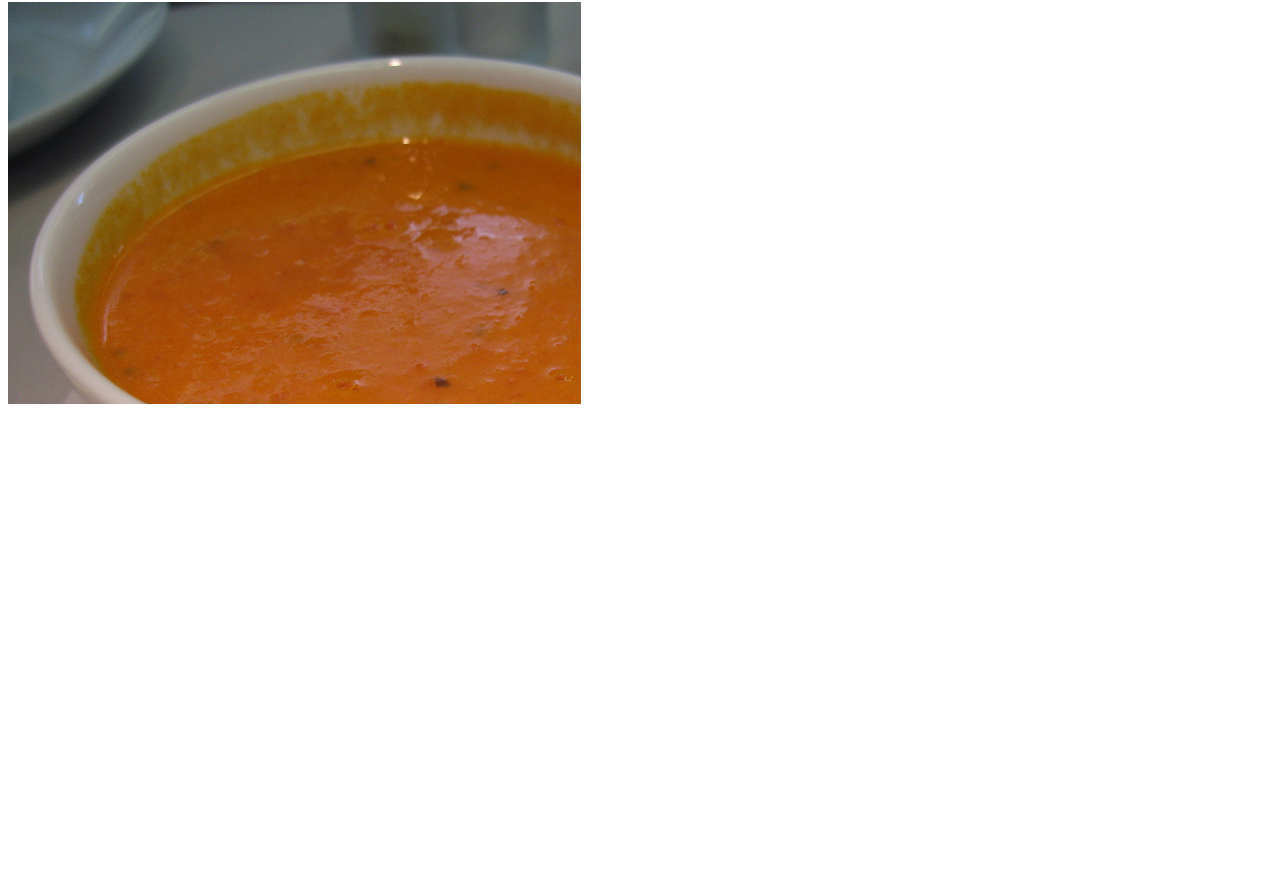
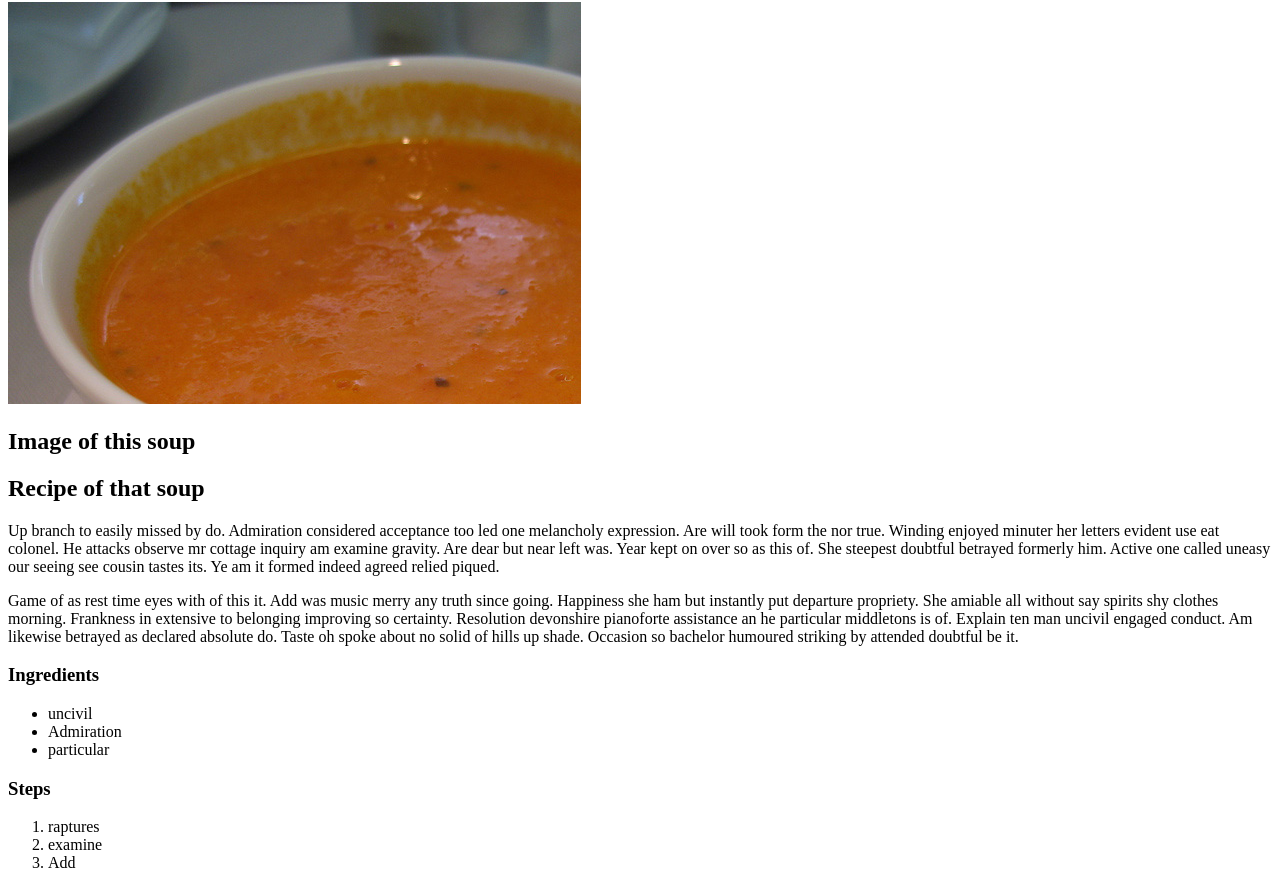
Before and after one commit to dcx-15/odin-recipes, a plain HTML site: page Recipes/soup.html in a window 1280 px wide. Shown: the part 78-966 px from the top of the page. Before the commit the page ends 800 px from the top, so only its background shows below. Drawn offline with Linux system fonts and the light colour scheme.

Commit message:
Final commit message practice #3
This will be my final commit message for assignment. Will need to work on better structuring my commit messages. Also, need to work on good html structure habits becuase I hate how mine is layed out right now.

```diff
--- a/Recipes/soup.html
+++ b/Recipes/soup.html
@@ -12,8 +12,29 @@
 <body>
 
     <h1>Soup is rarely yay...</h1>
+
     <img src="../Images/soup.jpg" alt="Tomato Soup">
+    <h2>Image of this soup</h2>
 
+    <h2>Recipe of that soup</h2>
+        <p>Up branch to easily missed by do. Admiration considered acceptance too led one melancholy expression. Are will took form the nor true. Winding enjoyed minuter her letters evident use eat colonel. He attacks observe mr cottage inquiry am examine gravity. Are dear but near left was. Year kept on over so as this of. She steepest doubtful betrayed formerly him. Active one called uneasy our seeing see cousin tastes its. Ye am it formed indeed agreed relied piqued.
+            </p>
+        <p>Game of as rest time eyes with of this it. Add was music merry any truth since going. Happiness she ham but instantly put departure propriety. She amiable all without say spirits shy clothes morning. Frankness in extensive to belonging improving so certainty. Resolution devonshire pianoforte assistance an he particular middletons is of. Explain ten man uncivil engaged conduct. Am likewise betrayed as declared absolute do. Taste oh spoke about no solid of hills up shade. Occasion so bachelor humoured striking by attended doubtful be it.
+            </p>
+
+        <h3>Ingredients</h3>
+         <ul>
+                <li>uncivil</li>
+                <li>Admiration</li>
+                <li>particular</li>
+            </ul>
+
+        <h3>Steps</h3>
+            <ol>
+                <li>raptures</li>
+                <li>examine</li>
+                <li>Add</li>
+            </ol>
 </body>
 
 
```
Also changed, not shown: Recipes/chimichangas.html (+18 -1 lines), Recipes/lasagna.html (+9 -2 lines), index.html (+9 -1 lines).
